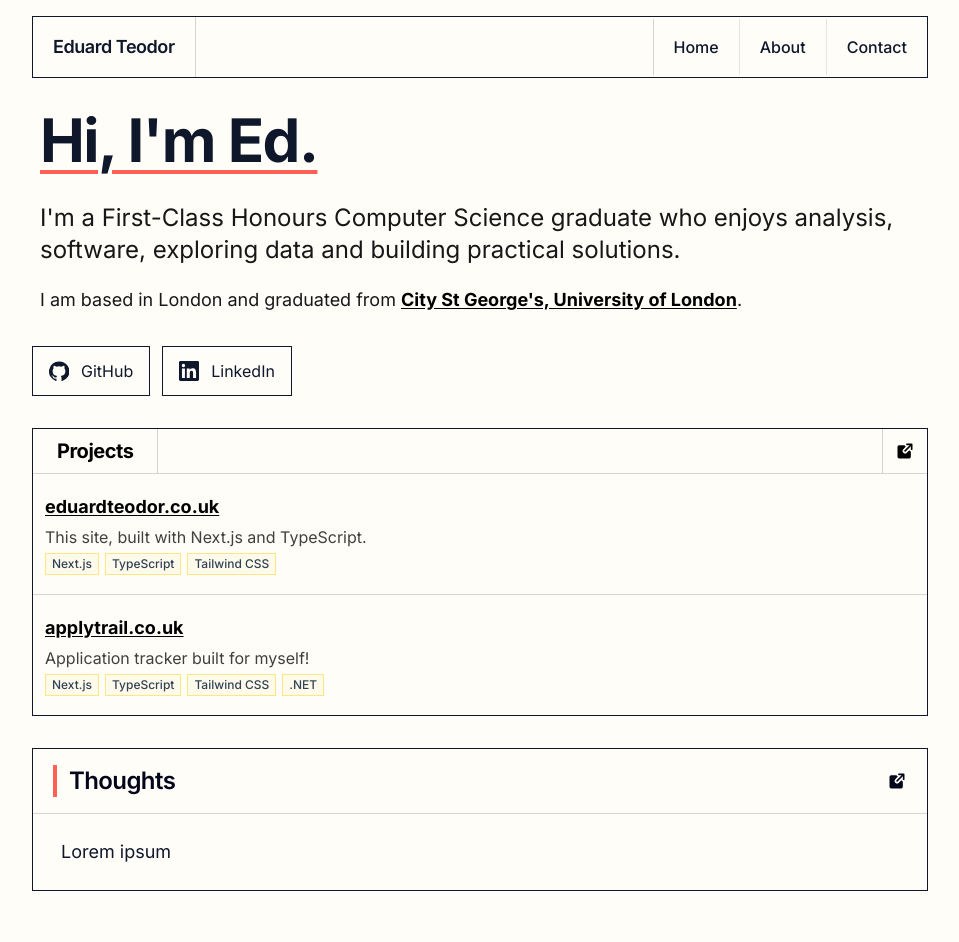
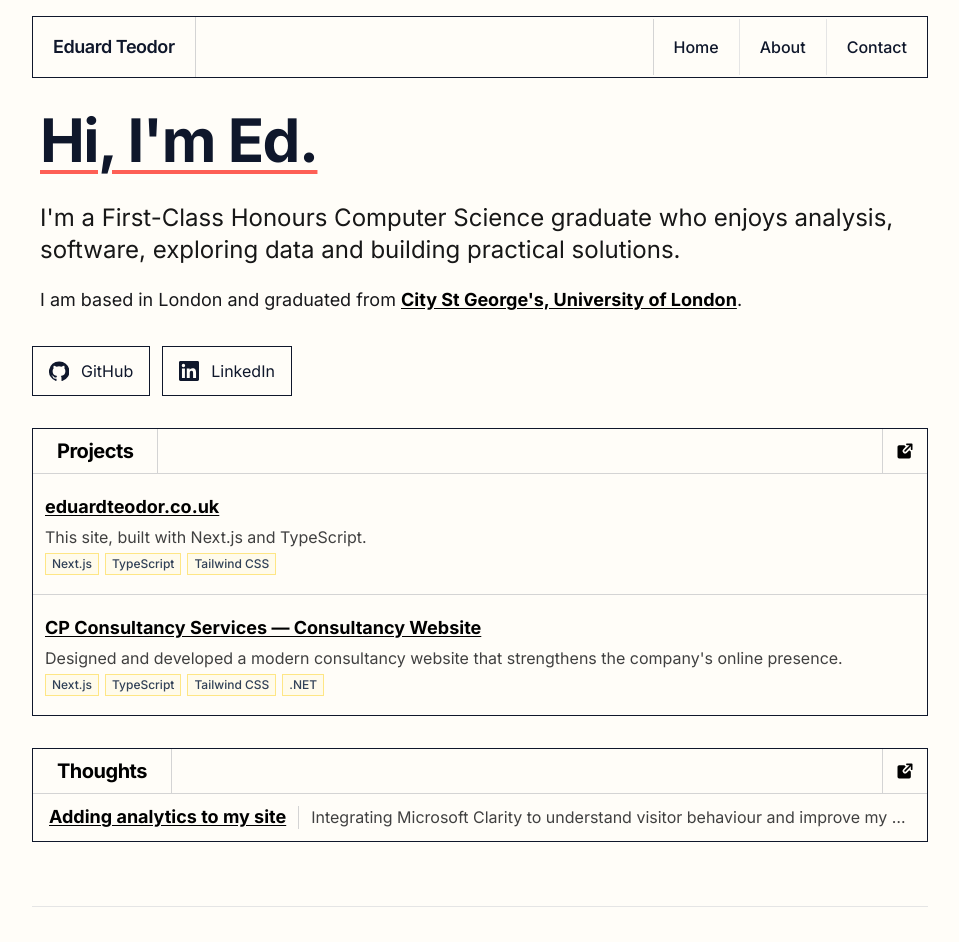
Before and after one commit to EEEDWARD1/eduardteodor-web, a Next.js app: page / in a window 1280 px wide. Shown: the top 942 px of the page, without its empty margins (160-1119 px from the left). Built offline with nearby package versions, Linux system fonts and the light colour scheme.

Commit message:
feat: update thoughts section and placeholder posts

```diff
--- a/app/components/ThoughtsSection.tsx
+++ b/app/components/ThoughtsSection.tsx
@@ -7,21 +7,52 @@ export default function ThoughtsSection() {
 
   return (
     <section className="mt-8 border" aria-labelledby="thoughts-heading">
-            <h2 id="thoughts-heading" className="border-b border-neutral-300 text-2xl font-semibold tracking-tight text-slate-950">
-                <Link href="/thoughts" style={{ textDecoration: "none" }} className="flex items-center justify-between px-5 py-4 no-underline transition-colors hover:bg-orange-50 hover:text-[#FE5F55] hover:no-underline">
-                    <span className="border-l-4 border-[#FE5F55] pl-3">Thoughts</span>
+      <h2
+        id="thoughts-heading"
+        className="border-b border-neutral-300 text-xl font-bold tracking-tight text-zinc-950"
+      >
+        <Link
+          href="/thoughts"
+          className="group flex items-stretch no-underline!"
+        >
+          <span className="flex items-center border-r border-neutral-300 px-6 py-2 transition-colors group-hover:bg-orange-50">
+            Thoughts
+          </span>
+
+          <span
+            className="flex-1 transition-colors group-hover:bg-orange-50"
+            aria-hidden="true"
+          />
+
+          <span className="flex shrink-0 items-center justify-center border-l border-neutral-300 px-3 transition-colors group-hover:bg-orange-50 group-hover:text-[#FE5F55]">
             <ExternalLinkIcon />
+          </span>
         </Link>
       </h2>
 
-            <ul className="space-y-4 p-5 text-lg">
+      <ul className="divide-y divide-neutral-300">
         {thoughts.map((thought) => (
-                    <li key={thought.slug} className="flex list-none items-baseline justify-between gap-6 rounded-sm px-2 py-1 transition-colors hover:bg-orange-50">
+          <li key={thought.slug} className="list-none">
+            <div className="group flex min-w-0 items-center gap-3 px-4 py-3 transition-colors hover:bg-orange-50">
+              {/* Title — natural width */}
+              <h3 className="max-w-[60%] shrink-0 truncate border-r border-neutral-300 pr-3 text-lg font-semibold leading-tight">
                 {thought.href ? (
-                            <a href={thought.href}>{thought.title}</a>
+                  <a
+                    href={thought.href}
+                    className="transition-colors group-hover:text-[#FE5F55]"
+                  >
+                    {thought.title}
+                  </a>
                 ) : (
-                            <span>{thought.title}</span>
+                  thought.title
                 )}
+              </h3>
+
+              {/* Description — remaining width */}
+              <p className="min-w-0 flex-1 truncate text-base leading-tight text-neutral-700">
+                {thought.description}
+              </p>
+            </div>
           </li>
         ))}
       </ul>
--- a/app/data/posts.ts
+++ b/app/data/posts.ts
@@ -20,20 +20,22 @@ export const posts: readonly Posts[] = [
   },
   {
     type: "project",
-    slug: "applytrail",
-    title: "applytrail.co.uk",
-    description: "Application tracker built for myself!",
+    slug: "CP Consultancy Services — Consultancy Website",
+    title: "CP Consultancy Services — Consultancy Website",
+    description:
+      "Designed and developed a modern consultancy website that strengthens the company's online presence.",
     content: "lorem ipsum blah blah blah",
-    href: "https://applytrail.co.uk",
+    href: "https://eduardteodor.co.uk/projects/cgu-construction",
     tags: ["Next.js", "TypeScript", "Tailwind CSS", ".NET"],
   },
   {
     type: "thought",
-    slug: "lorem-ipsum",
-    title: "Lorem ipsum",
-    description: "A short preview of this thought.",
+    slug: "adding-analytics-to-my-site",
+    title: "Adding analytics to my site",
+    description:
+      "Integrating Microsoft Clarity to understand visitor behaviour and improve my portfolio through real usage data.",
     content: "lorem ipsum blagh blah blah md file content woah crazy!",
-    href: "",
+    href: "https://eduardteodor.co.uk/thoughts/what-i-learned-from-adding-behaviour-analytics-to-my-personal-website",
     tags: ["Writing"],
   },
 ];
```
Lines whose indentation alone changed are shown as unchanged.
